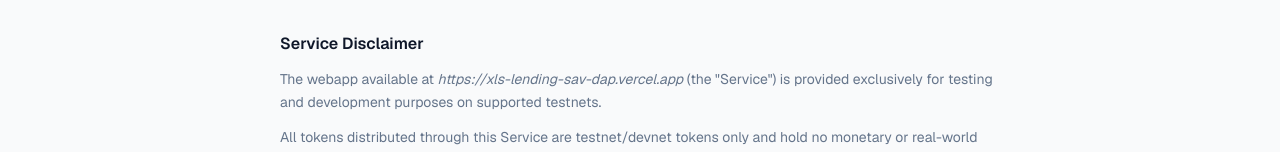
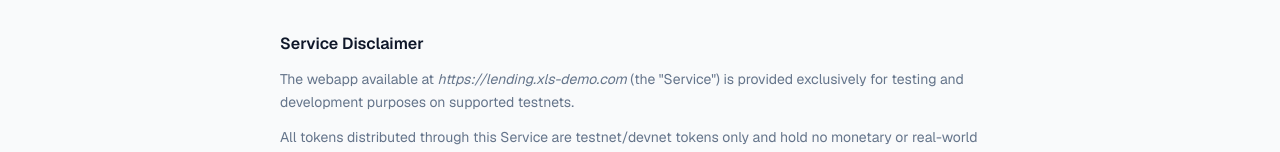
Before and after one commit to RippleDevRel/xls-lending-sav-DAP, a Next.js app: page /terms in a window 1280 px wide. Shown: the part 148-300 px from the top of the page. Built offline with nearby package versions, Linux system fonts and the light colour scheme; no server answers.

Commit message:
Update Service URL in Terms of Service to production domain

```diff
--- a/src/app/terms/page.tsx
+++ b/src/app/terms/page.tsx
@@ -34,7 +34,7 @@ export default function TermsPage() {
               Service Disclaimer
             </h2>
             <p className="mb-3">
-              The webapp available at <i>https://xls-lending-sav-dap.vercel.app</i> (the &quot;Service&quot;) is provided
+              The webapp available at <i>https://lending.xls-demo.com</i> (the &quot;Service&quot;) is provided
               exclusively for testing and development purposes on supported
               testnets.
             </p>
```
